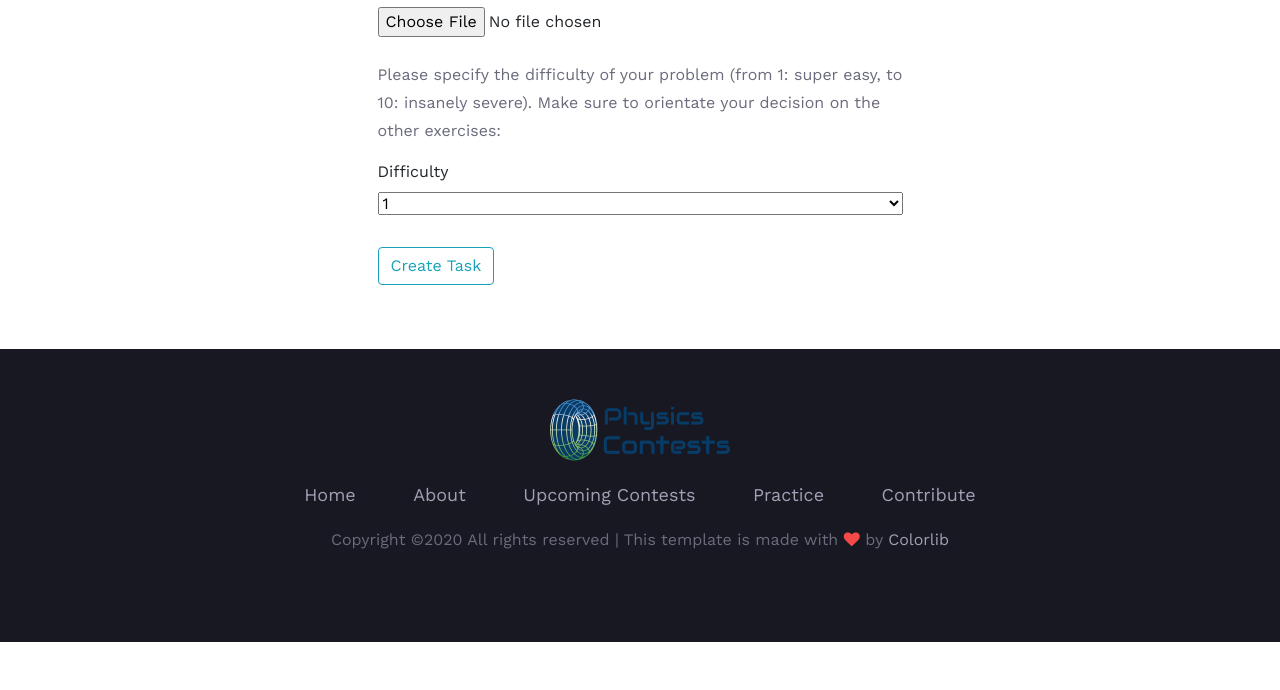
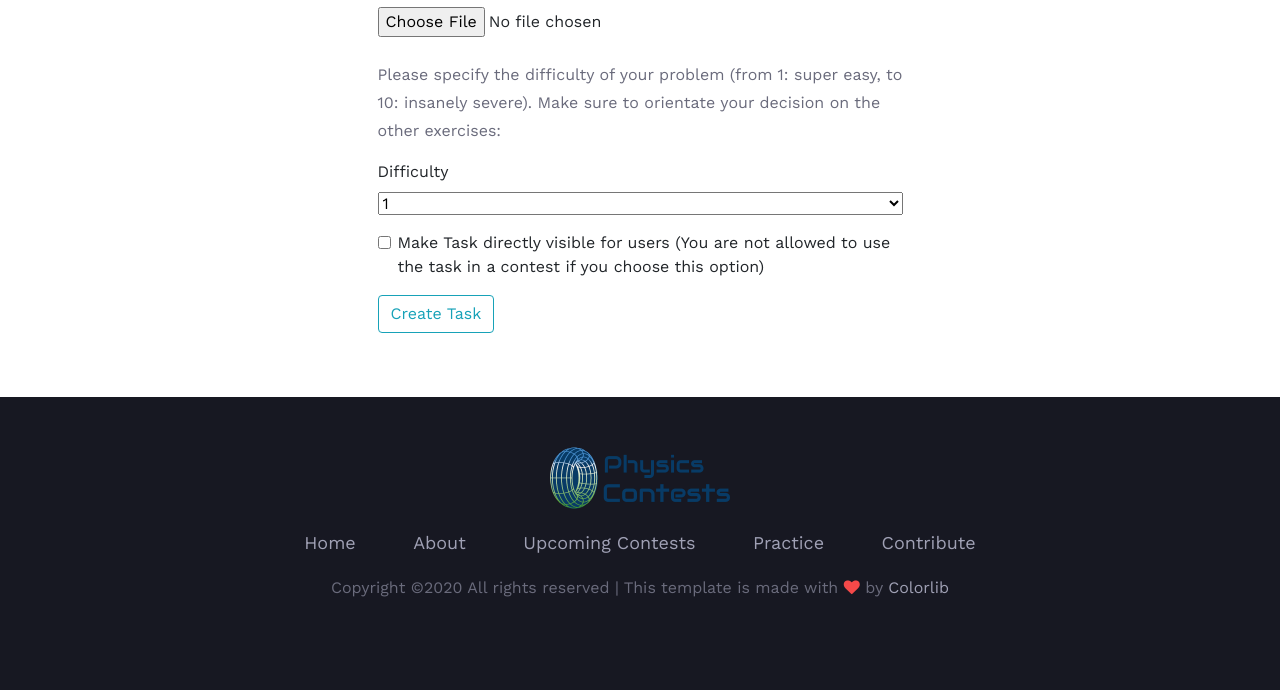
Before and after one commit to SimonSkade/phisicscontests, a Flask app: page /create-task in a window 1280 px wide. Shown: the part 969-1659 px from the top of the page. Before the commit the page ends 1611 px from the top, so only its background shows below. Run offline with Flask 2, Linux system fonts and the light colour scheme; a user stored in the database is signed in; data comes from the database, SQL or seed files in the repository; both versions use the stored data as it was after the commit; some libraries are stand-ins or nearby versions.

Commit message:
added the option to make a task directly visible for other users

```diff
--- a/physicscontests/forms.py
+++ b/physicscontests/forms.py
@@ -59,6 +59,7 @@ class TaskForm(FlaskForm):
 	writeup = TextAreaField("Writeup / Explanation of solution")
 	writeup2 = FileField("Writeup / Explanation of solution", validators=[FileAllowed(["jpg","png","pdf","docx","odt","odp","pptx","txt","md"])])
 	difficulty = SelectField("Difficulty", choices=[(1,1),(2,2),(3,3),(4,4),(5,5),(6,6),(7,7),(8,8),(9,9),(10,10)], coerce=int)
+	visible = BooleanField("Make Task directly visible for users (You are not allowed to use the task in a contest if you choose this option)")
 	submit = SubmitField("Create Task")
 	def validate_title(self,title):
 		if Task.query.filter_by(title=title.data).first():
--- a/physicscontests/routes.py
+++ b/physicscontests/routes.py
@@ -124,7 +124,7 @@ def create_task():
 		writeup_file = None
 		if form.writeup2.data:
 			writeup_file = save_writeup_file(form.writeup2.data)
-		task = Task(title=form.title.data, story=form.story.data, image_file=image_file, task=form.task.data, solution=form.solution.data, writeup=form.writeup.data, writeup2=writeup_file, difficulty=form.difficulty.data, author=current_user)
+		task = Task(title=form.title.data, story=form.story.data, image_file=image_file, task=form.task.data, solution=form.solution.data, writeup=form.writeup.data, writeup2=writeup_file, difficulty=form.difficulty.data, visible=form.visible.data, author=current_user)
 		db.session.add(task)
 		db.session.commit()
 		flash("Thanks for creating this task! This task is not visible for other users at the moment, but you can put it into one of your contests.", "success")
@@ -279,7 +279,6 @@ def create_contest():
 		#scheduler.add_job(contest_start_notification, "date", run_date=contest.start, args=[contest.id])
 		scheduler.add_job(end_contest_process, "date", run_date=contest.end, args=[contest.id])
 		flash("Contest created successfully!")
-		#should redirect to modify contest page
 	return render_template("create_contest.html", form=form)#, contests_running=Contest.query.filter(Contest.start <= datetime.now()).filter(Contest.end > datetime.now()).all())
 
 
--- a/physicscontests/templates/create_task.html
+++ b/physicscontests/templates/create_task.html
@@ -101,6 +101,10 @@
 						{% endfor %}
 					{% endif %}
 				</div>
+				<div class="form-check">
+                    {{ form.visible(class="form-check-input") }}
+                    {{ form.visible.label(class="form-check-label") }}
+                </div>
 			</fieldset>
 			<div class="form-group">
 				{{ form.submit(class="btn btn-outline-info") }}
```
Also changed, not shown: physicscontests/site.db.
